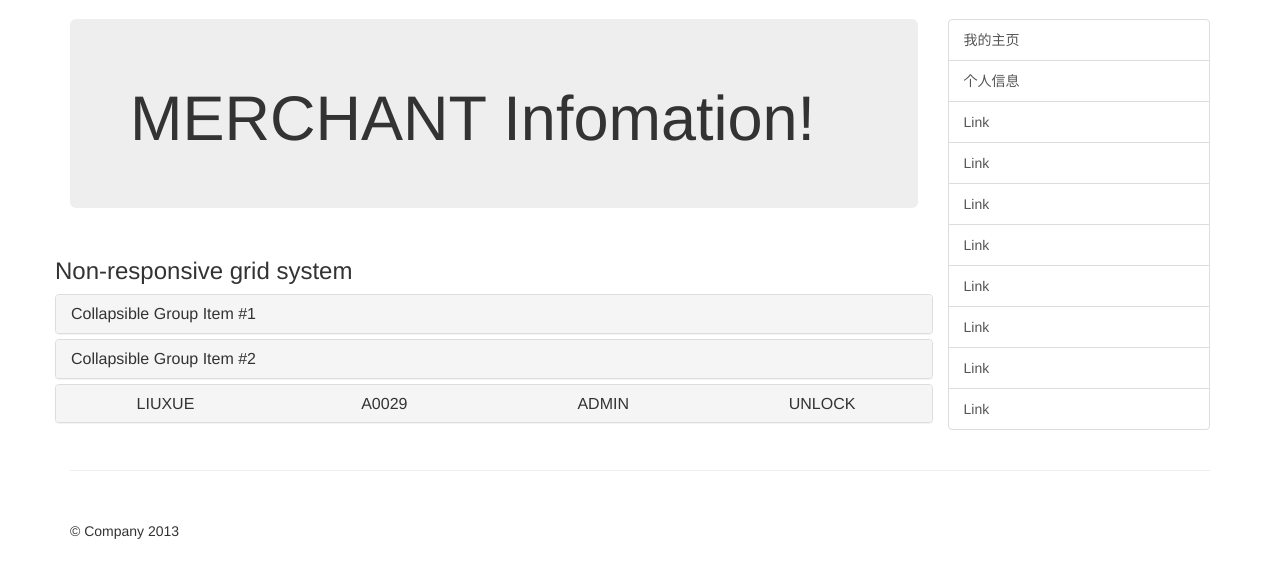
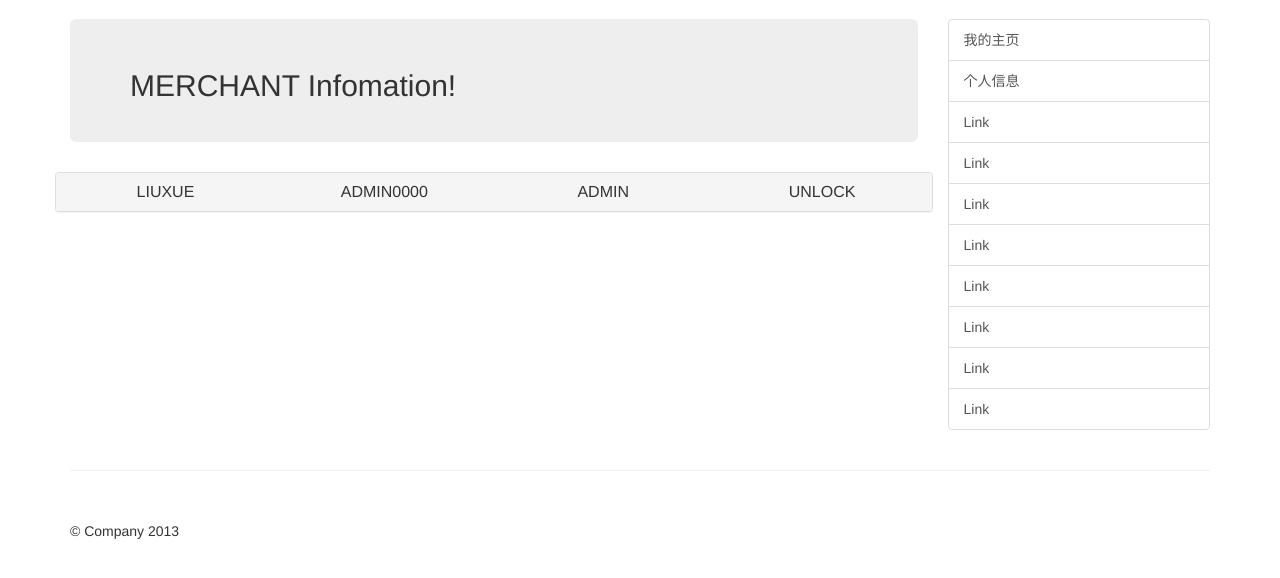
Before and after one commit to hljxuege/stone, a Django app: a page that uses templates/users/userinfo.html in a window 1280 px wide. Shown: the part 51-629 px from the top of the page. Run offline with Django 3.2, Linux system fonts and the light colour scheme; data that the repository does not hold is empty; parts of the project's set-up code (start-up, migrations or seed data) failed here and were passed over; some libraries are stand-ins or nearby versions.

Commit message:
add js charge

```diff
--- a/templates/users/userinfo.html
+++ b/templates/users/userinfo.html
@@ -5,48 +5,20 @@
 
     {% endblock %}
           {% block content %}
-          <div class="jumbotron">
-            <h1>MERCHANT Infomation!</h1>
+          <div class="jumbotron" style="height:auto;padding-top:30px;padding-bottom:30px">
+            <h2>MERCHANT Infomation!</h2>
 
           </div>
           <div class="row">
-          <h3>Non-responsive grid system</h3>
+          <!-- <h3>Non-responsive grid system</h3> -->
           <div class="panel-group" id="accordion">
             <div class="panel panel-default">
               <div class="panel-heading">
                 <h4 class="panel-title">
-                  <a data-toggle="collapse" data-toggle="collapse" data-parent="#accordion" href="#collapseOne">
-                    Collapsible Group Item #1
-                  </a>
-                </h4>
-              </div>
-              <div id="collapseOne" class="panel-collapse collapse">
-                <div class="panel-body">
-                  Anim pariatur cliche reprehenderit, enim eiusmod high life accusamus terry richardson ad squid. 3 wolf moon officia aute, non cupidatat skateboard dolor brunch. Food truck quinoa nesciunt laborum eiusmod. Brunch 3 wolf moon tempor, sunt aliqua put a bird on it squid single-origin coffee nulla assumenda shoreditch et. Nihil anim keffiyeh helvetica, craft beer labore wes anderson cred nesciunt sapiente ea proident. Ad vegan excepteur butcher vice lomo. Leggings occaecat craft beer farm-to-table, raw denim aesthetic synth nesciunt you probably haven't heard of them accusamus labore sustainable VHS.
-                </div>
-              </div>
-            </div>
-            <div class="panel panel-default">
-              <div class="panel-heading">
-                <h4 class="panel-title">
-                  <a data-toggle="collapse" data-toggle="collapse" data-parent="#accordion" href="#collapseTwo">
-                    Collapsible Group Item #2
-                  </a>
-                </h4>
-              </div>
-              <div id="collapseTwo" class="panel-collapse collapse">
-                <div class="panel-body">
-                  Anim pariatur cliche reprehenderit, enim eiusmod high life accusamus terry richardson ad squid. 3 wolf moon officia aute, non cupidatat skateboard dolor brunch. Food truck quinoa nesciunt laborum eiusmod. Brunch 3 wolf moon tempor, sunt aliqua put a bird on it squid single-origin coffee nulla assumenda shoreditch et. Nihil anim keffiyeh helvetica, craft beer labore wes anderson cred nesciunt sapiente ea proident. Ad vegan excepteur butcher vice lomo. Leggings occaecat craft beer farm-to-table, raw denim aesthetic synth nesciunt you probably haven't heard of them accusamus labore sustainable VHS.
-                </div>
-              </div>
-            </div>
-            <div class="panel panel-default">
-              <div class="panel-heading">
-                <h4 class="panel-title">
-                  <a data-toggle="collapse" data-toggle="collapse" data-parent="#accordion" href="#collapseThree">
+                  <a data-toggle="collapse" data-parent="#accordion" href="#collapseThree">
                     <div class="row">
                     <div class="col-md-3 text-center">LIUXUE</div>
-                    <div class="col-md-3 text-center">A0029</div>
+                    <div class="col-md-3 text-center">ADMIN0000</div>
                     <div class="col-md-3 text-center">ADMIN</div>
                     <div class="col-md-3 text-center">UNLOCK</div>
                     </div>
@@ -106,17 +43,79 @@
       $(document).ready(function(){
         $('#reset-pwd').click(function(){
           console.log("reset-pwd");
-          // $.getJSON("#", function(json) {
+          $.getJSON("#", function(json) {
 
-          // });
+          });
         });
           $('#lock').click(function(event) {
             /* Act on the event */
             console.log("lock");
           });
-          $('#chang-name').click(function(event) {
+          $('#change-name').click(function(event) {
             /* Act on the event */
-            console.log("chang-name");
+            console.log("change-name");
+          });
+
+          $(".collapse").on("show.bs.collapse", function () {
+            cols = $(this).parent().find("div.col-md-3");
+            code = $(cols[1]).html();
+            //according user_code file table
+            //todo
+            //send ajax
+            var stb = ""
+            tab = $(this).find('.table-responsive')[0];
+            $.getJSON("{% url 'ajax-get-user-info-by-usercode' %}", {"code": code}, function(json, textStatus) {
+                /*optional stuff to do after success */
+                // if (textStatus != "success"){
+                //      pass
+                // }
+                // console.log(textStatus);
+                // console.log(json);
+                active_status = json['is_active']
+                if (active_status=='Y'){
+                  lock_btn = 'lock';
+                }else{
+                  lock_btn = 'unlock';
+                }
+                stb =    '<table class="table table-bordered table-striped">'
+                     +'   <thead>'
+                     +'     <tr>'
+                     +'       <th class="text-center">CATEGORY</th>'
+                     +'       <th class="text-center">INFO</th>'
+                     +'       <th class="text-center">ACTION</th>'
+                     +'     </tr>'
+                     +'   </thead>'
+                     +'   <tbody>'
+                     +'     <tr>'
+                     +'       <td class="text-center"><code>NAME</code></td>'
+                     +'       <td class="text-center"><code>' + json['username']+ '</code></td>'
+                     +'       <td class="text-center"><a class="btn btn-primary" href="#" id="change-name">change name</a></td>'
+                     +'     </tr>'
+                     +'     <tr>'
+                     +'       <td class="text-center"><code>CODE</code></td>'
+                     +'       <td class="text-center"><code>' + json['code']+ '</code></td>'
+                     +'       <td class="text-center"></td>'
+                     +'     </tr>'
+                     +'     <tr>'
+                     +'       <td class="text-center"><code>TYPE</code></td>'
+                     +'       <td class="text-center"><code>' + json['user_type']+ '</code></td>'
+                     +'       <td class="text-center"></td>'
+                     +'     </tr>'
+                     +'     <tr>'
+                     +'       <td class="text-center"><code>PASSWORD</code></td>'
+                     +'       <td class="text-center">******</td>'
+                     +'       <td class="text-center"><a class="btn btn-primary" href="#" id="reset-pwd">reset</a></td>'
+                     +'     </tr>'
+                     +'     <tr>'
+                     +'       <td class="text-center"><code>ACTIVE</code></td>'
+                     +'       <td class="text-center">' + json['is_active']+ '</td>'
+                     +'       <td class="text-center"><a class="btn btn-primary" href="#" id="'+lock_btn+'">'+lock_btn+'</a></td>'
+                     +'     </tr>  '
+                     +'   </tbody>'
+                     +' </table>'
+                // console.log(tab);
+                $(tab).html(stb);
+            });
           });
       });
 
```
Also changed, not shown: other parts of templates/users/userinfo.html (+2 -37 lines).
